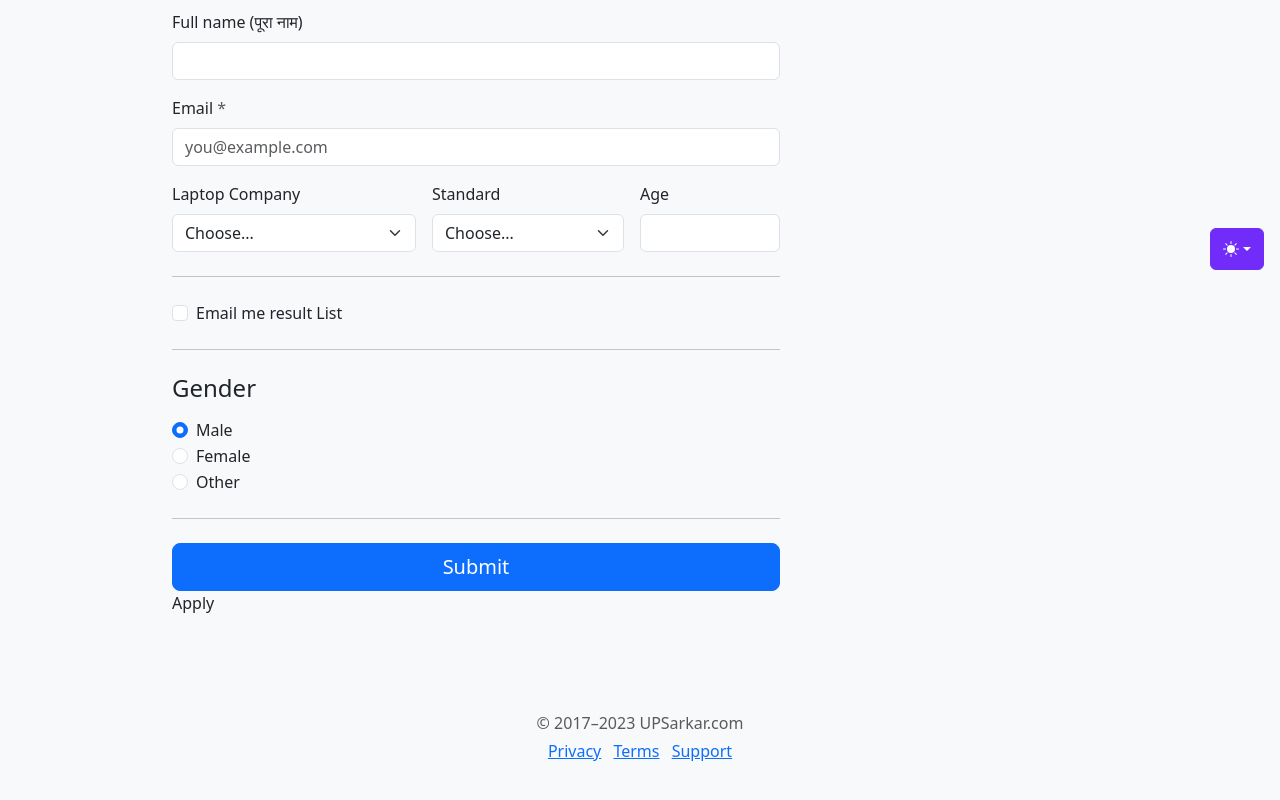
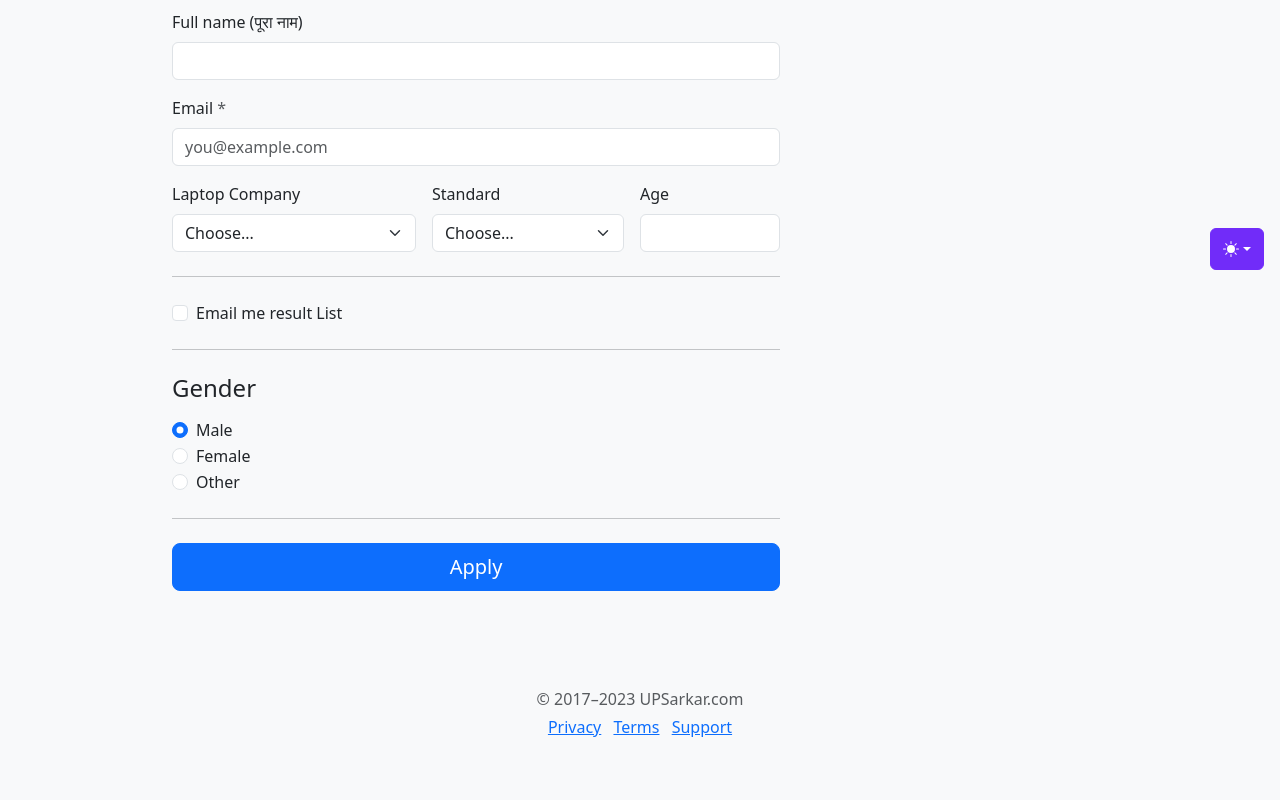
Before and after one commit to dinoblogs/laptop, a plain HTML site: page index.html in a window 1280 px wide. Shown: the part 514-1314 px from the top of the page. Drawn offline with nearby package versions, Linux system fonts and the light colour scheme.

Commit message:
Update index.html

```diff
--- a/index.html
+++ b/index.html
@@ -298,7 +298,7 @@
 
                         <hr class="my-4">
 
-                        <input class="w-100 btn btn-primary btn-lg"  type="submit">Apply</input>
+                        <input class="w-100 btn btn-primary btn-lg"  type="submit" value="Apply">
                     </form>
                 </div>
             </div>
```
